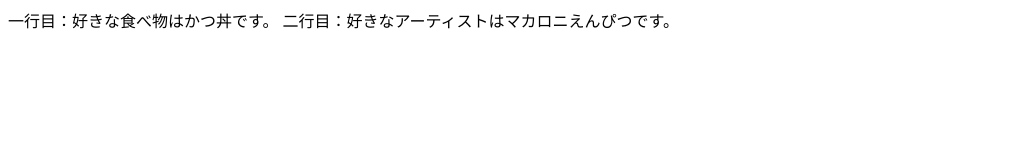
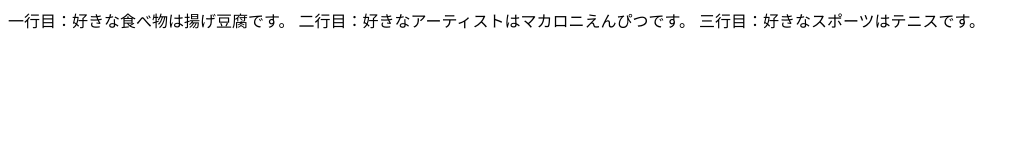
Before and after one commit to saki518/command-practice, a plain HTML site: page index.html in a window 1280 px wide. Shown: the whole page, without its empty margins (0-1030 px from the left). Drawn offline with Linux system fonts and the light colour scheme.

Commit message:
好きなスポーツを追加

```diff
--- a/index.html
+++ b/index.html
@@ -2,7 +2,8 @@
 <html lang="ja">
 <html>
 	<body>
-		一行目：好きな食べ物はかつ丼です。
+		一行目：好きな食べ物は揚げ豆腐です。
 		二行目：好きなアーティストはマカロニえんぴつです。
+		三行目：好きなスポーツはテニスです。
 	</body>
 </html>
```
